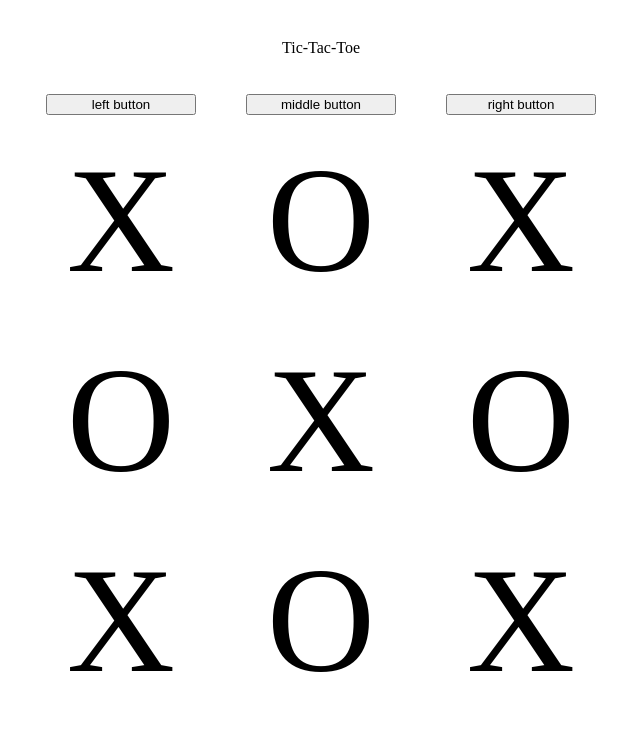
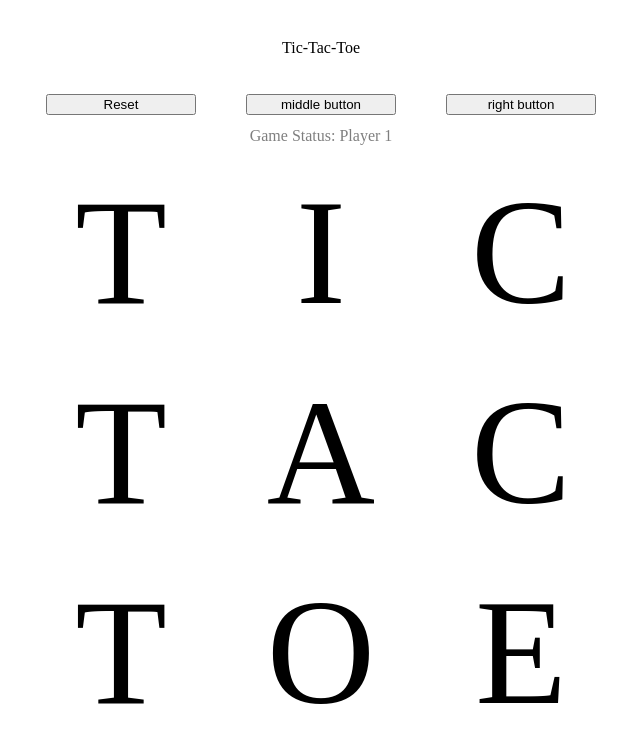
Before and after one commit to joerow/odin-tictactoe, a plain HTML site: page index.html in a window 1280 px wide. Shown: the whole page, without its empty margins (319-959 px from the left). Drawn offline with Linux system fonts and the light colour scheme.

Commit message:
add game_status and reset grid

```diff
--- a/index.html
+++ b/index.html
@@ -10,9 +10,13 @@
   <body>
     <div class="container">
       <div id="title">Tic-Tac-Toe</div>
-      <button id="left-button">left button</button>
+      <button id="left-button">Reset</button>
       <button id="middle-button">middle button</button>
       <button id="right-button">right button</button>
+      <div id="game_status">
+        Game Status:&nbsp
+        <div id="state">Player 1</div>
+      </div>
       <div class="gameboard-grid" id="0"></div>
       <div class="gameboard-grid" id="1"></div>
       <div class="gameboard-grid" id="2"></div>
--- a/script.js
+++ b/script.js
@@ -1,6 +1,6 @@
 //module
 const gameboard = (() => {
-  let dummygrid = ["X", "O", "X", "O", "X", "O", "X", "O", "X"];
+  let dummygrid = ["T", "I", "C", "T", "A", "C", "T", "O", "E"];
   let blankgrid = ["", "", "", "", "", "", "", "", ""];
   return {
     dummygrid,
@@ -21,6 +21,10 @@ const displaycontroller = (() => {
 })();
 
 const gameboard_div = document.querySelectorAll(".gameboard-grid");
+const left_button = document.querySelector("#left-button");
+left_button.onclick = function () {
+  displaycontroller.drawgrid(gameboard.blankgrid);
+};
 
 displaycontroller.drawgrid(gameboard.dummygrid);
 
--- a/style.css
+++ b/style.css
@@ -1,6 +1,6 @@
 .container {
   display: grid;
-  grid-template: 5rem 2rem repeat(3, clamp(50px, 30vw, 200px)) / repeat(
+  grid-template: 5rem 2rem 2rem repeat(3, clamp(50px, 30vw, 200px)) / repeat(
       3,
       clamp(50px, 30vw, 200px)
     );
@@ -16,6 +16,18 @@
   justify-self: center;
 }
 
+#game_status {
+  display: flex;
+  grid-column: 1 / span 3;
+  align-content: center;
+  align-items: center;
+  justify-content: center;
+  justify-items: center;
+  width: 100%;
+  height: 100%;
+  opacity: 50%;
+}
+
 button {
   height: fit-content;
   width: clamp(50px, 20vw, 150px);
@@ -24,7 +36,14 @@ button {
 }
 
 .gameboard-grid {
+  width: 100%;
+  height: 100%;
+  display: flex;
+  justify-content: center;
+  justify-items: center;
   justify-self: center;
   align-content: center;
+  align-items: center;
+  align-self: center;
   font-size: clamp(50px, 30vw, 150px);
 }
```
